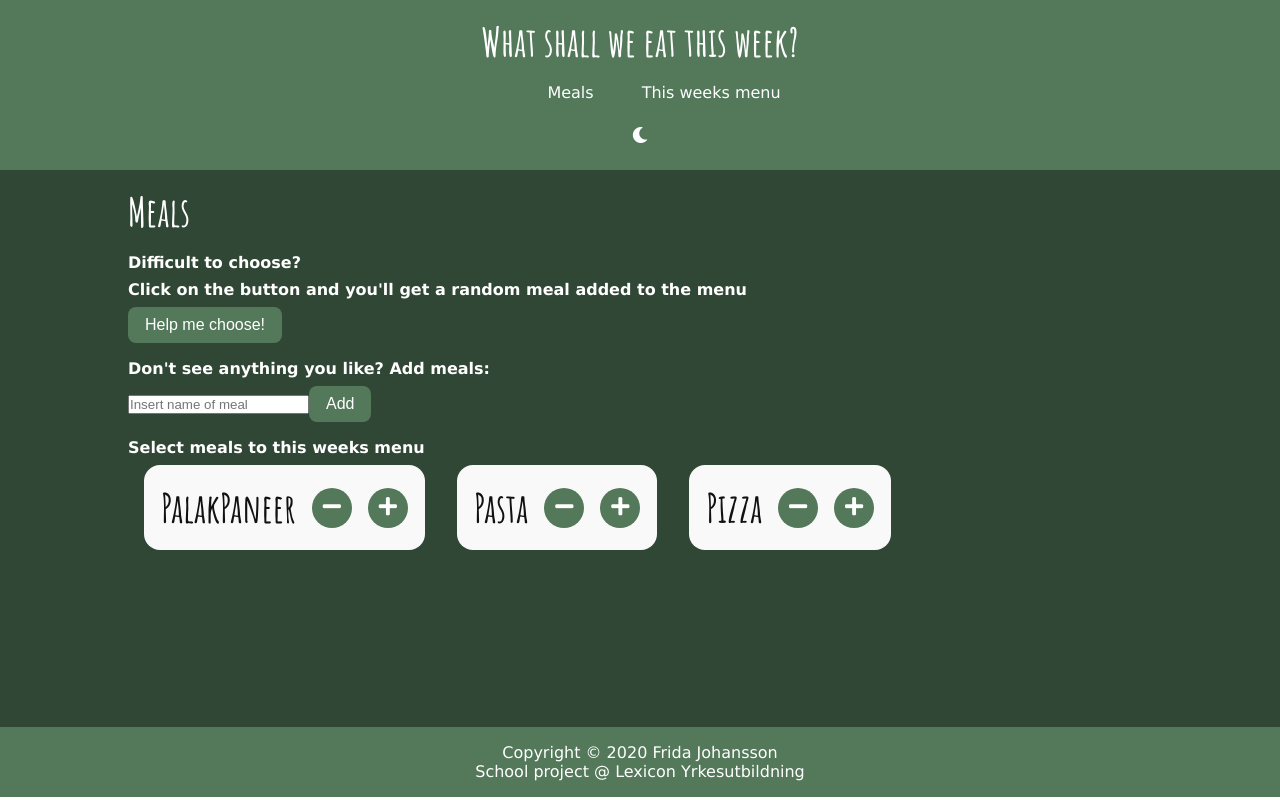
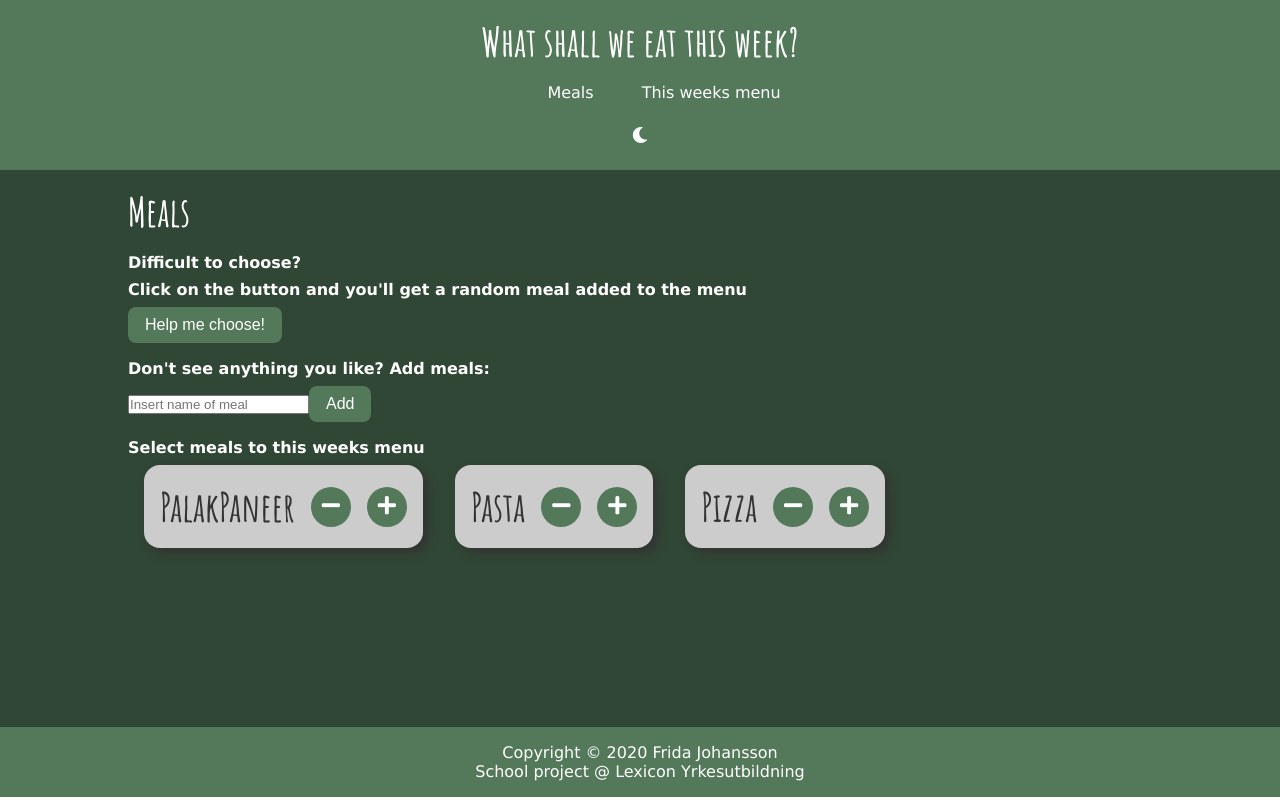
Before and after one commit to johanssonfridamaria/meals-of-the-week-app, a Vue app: page / in a window 1280 px wide. Built offline with nearby package versions, Linux system fonts and the light colour scheme.

Commit message:
change some css on card

```diff
--- a/src/components/Meals/MealCard.vue
+++ b/src/components/Meals/MealCard.vue
@@ -1,8 +1,12 @@
 <template>
   <div class="mx-1 meal-card mb-1">
-    <div class="d-flex row meal-content">
+    <div class="d-flex row meal-body">
       <h1 class="text-center">{{ meal.name }}</h1>
-      <button class="btn round-btn d-flex" @click="$emit('minusclick', meal.id)">
+      <div class="d-flex">
+        <button
+          class="btn round-btn d-flex"
+          @click="$emit('minusclick', meal.id)"
+        >
           <i class="fas fa-minus"></i>
         </button>
         <button
@@ -12,10 +16,14 @@
         >
           <i class="fas fa-plus"></i>
         </button>
-      <button v-else class="btn round-btn d-flex"  @click="delFromMenu(meal.id)">
+        <button
+          v-else
+          class="btn round-btn d-flex"
+          @click="delFromMenu(meal.id)"
+        >
           <i class="fas fa-check"></i>
-
         </button>
+      </div>
     </div>
   </div>
 </template>
@@ -27,12 +35,10 @@ export default {
   name: 'MealCard',
   props: ['meal', 'added'],
   computed: {
-    ...mapGetters(['isAdded'])
+    ...mapGetters(['isAdded']),
   },
   methods: {
-    ...mapActions(['addToMenu', 'delFromMenu'])
-
-
+    ...mapActions(['addToMenu', 'delFromMenu']),
   },
 };
 </script>
@@ -41,13 +47,15 @@ export default {
 .meal-card {
   max-width: 40rem;
   padding: 1rem;
-  border: 0.1rem solid transparent;
+  border: none;
   border-radius: 1rem;
-  background: #f9f9f9;
-  color: #111;
+  box-shadow: 5px 5px 10px 0 #333;
+  background: #ccc;
+  color: #333;
   align-items: center;
 }
-.meal-content {
+.meal-body {
   align-items: center;
+  justify-content: space-between;
 }
 </style>
```
Lines whose indentation alone changed are shown as unchanged.
